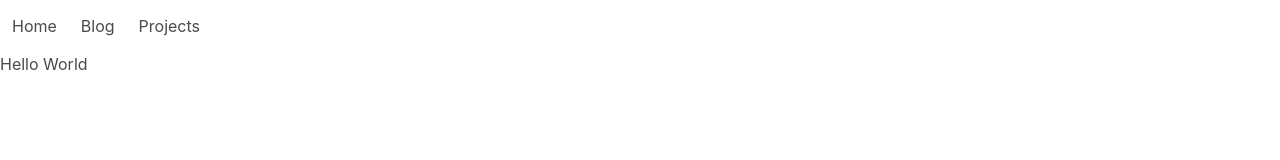
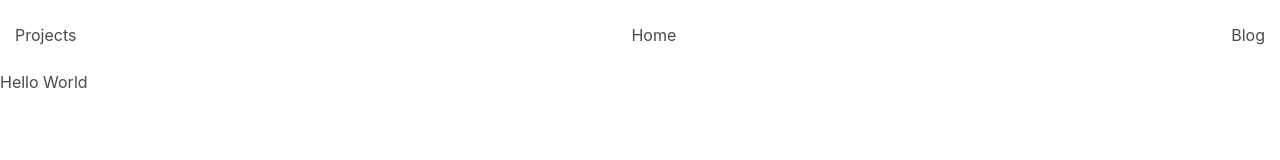
Before and after one commit to zmess24/portfolio, a Gatsby site: page / in a window 1280 px wide. Built offline with nearby package versions, Linux system fonts and the light colour scheme; Gatsby itself is replaced by a stand-in of ours.

Commit message:
Updated Navbar

```diff
--- a/src/components/navbar.js
+++ b/src/components/navbar.js
@@ -3,13 +3,11 @@ import * as React from 'react';
 const Navbar = () => {
     return (
         <nav className="navbar" role="navigation" aria-label="main navigation">
-            <div className="navbar-menu">
-                <ul className="navbar-start">
-                    <li className="navbar-item">Home</li>
-                    <li className="navbar-item">Blog</li>
-                    <li className="navbar-item">Projects</li>
-                </ul>
-            </div>
+            <ul className="navbar-menu">
+                <li className="navbar-start">Projects</li>
+                <li className="navbar-item">Home</li>
+                <li className="navbar-end">Blog</li>
+            </ul>
         </nav>
     )
 };
--- a/src/pages/index.js
+++ b/src/pages/index.js
@@ -6,7 +6,9 @@ const IndexPage = () => {
     return (
         <div>
             <Navbar/>
-            <h1>Hello World</h1>
+            <header>
+                <h1>Hello World</h1>
+            </header>
         </div>
     )
 };
--- a/src/pages/master.scss
+++ b/src/pages/master.scss
@@ -3,3 +3,10 @@
 $title-color: #ff0000;
 
 @import "~bulma/bulma.sass";
+
+.navbar-menu {
+    padding: 15px;
+    li {
+        align-items: center;
+    }
+}
```
